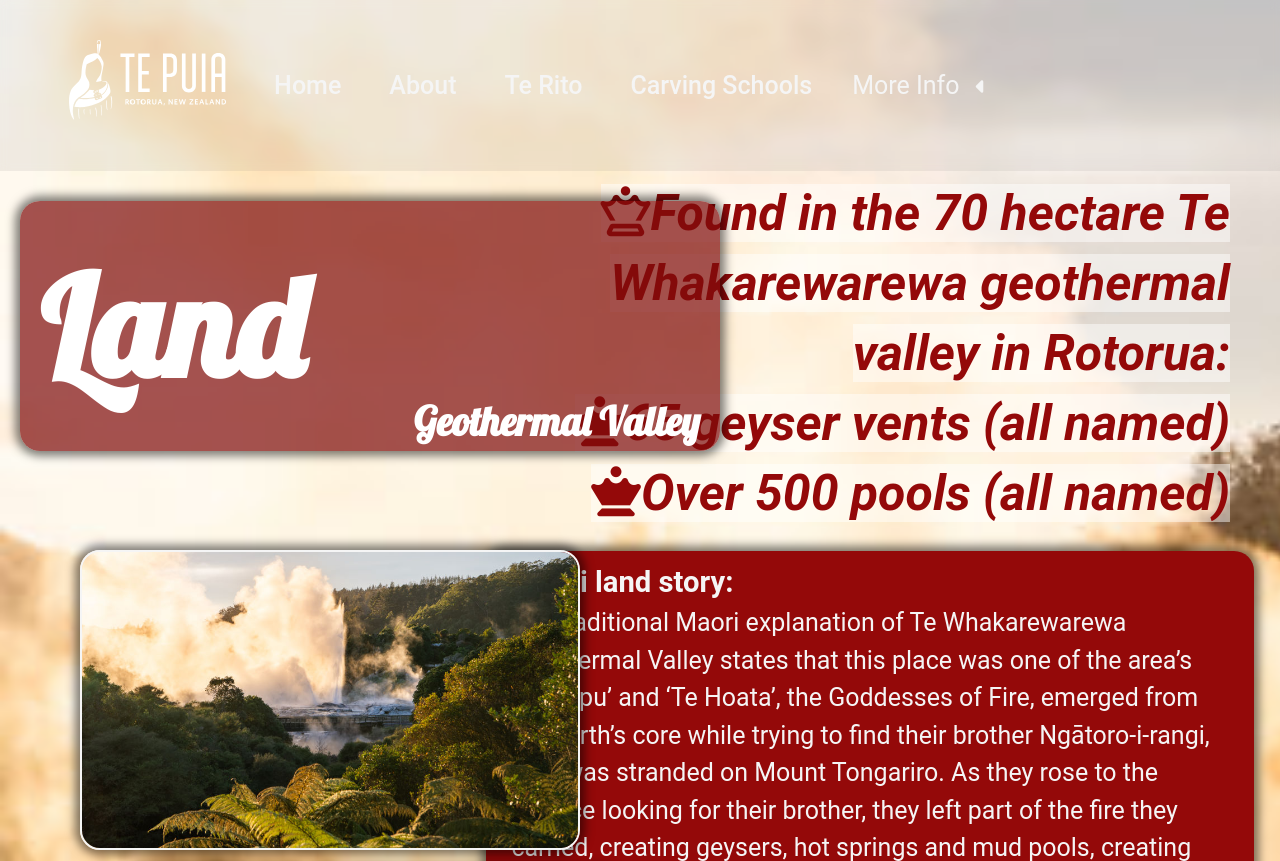
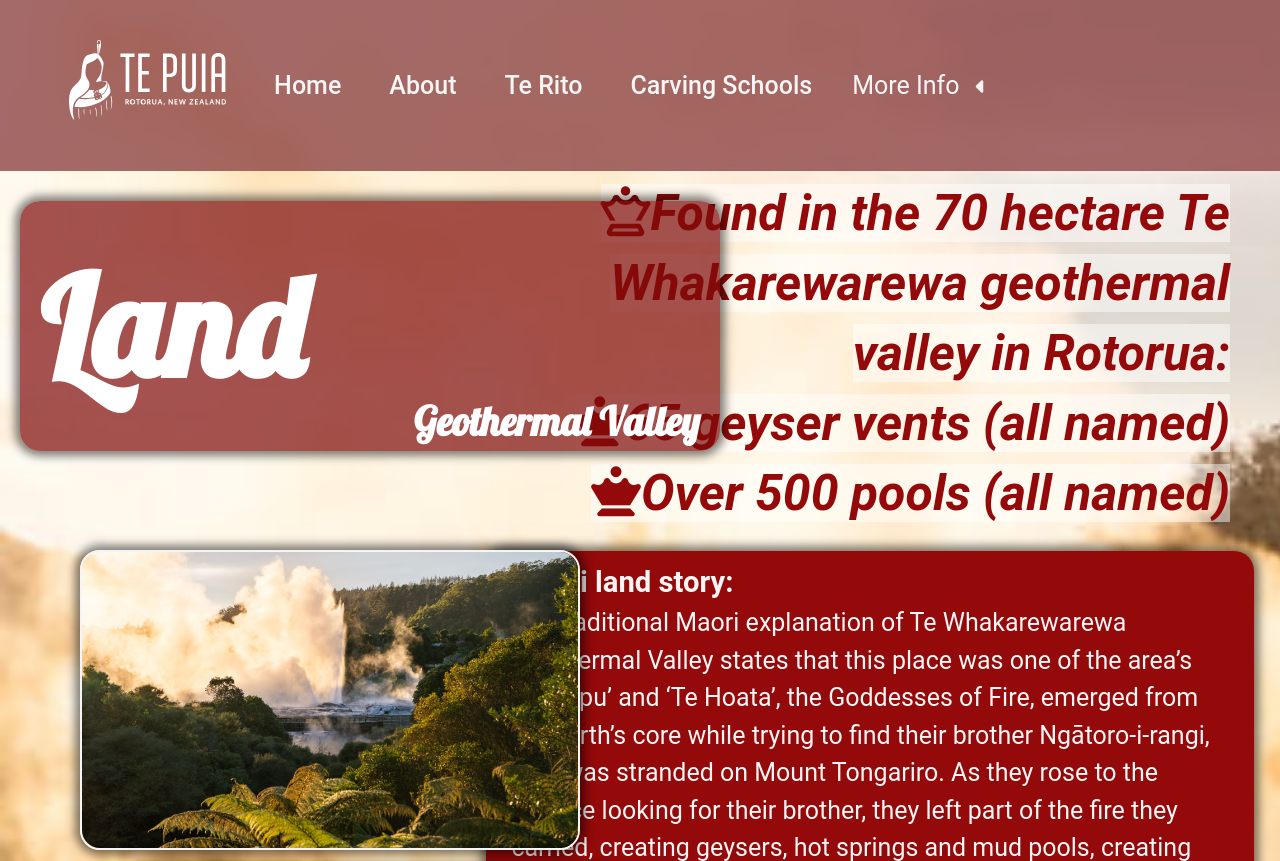
Before and after one commit to 4Fillis/tepuia-website, a plain HTML site: page geothermal.html in a window 1280 px wide. Shown: the top 861 px of the page. Drawn offline with Linux system fonts and the light colour scheme.

Commit message:
nav bar rq color change on geo page

```diff
--- a/geothermal.html
+++ b/geothermal.html
@@ -22,7 +22,7 @@
 <body style="background-image: url('images/ferns.jpg'); background-size: cover; background-position: left; background-repeat: no-repeat;">
 
     <!--top bar, navigation setup-->
-    <nav class="navbar">
+    <nav class="navbar" id="geo-nav">
         <!--sets container class to prevent stretching when browser is extended-->
         <div class="main-menu">
             <!--list of pages in nav bar  -->
--- a/style.css
+++ b/style.css
@@ -267,6 +267,9 @@
 }
 #mainpg-nav{
     background-color: var(--darker-red) !important;
+}
+#geo-nav{
+    background-color: rgba(142, 69, 69, 0.8);
 }
 .header{
     text-align: left;
```
